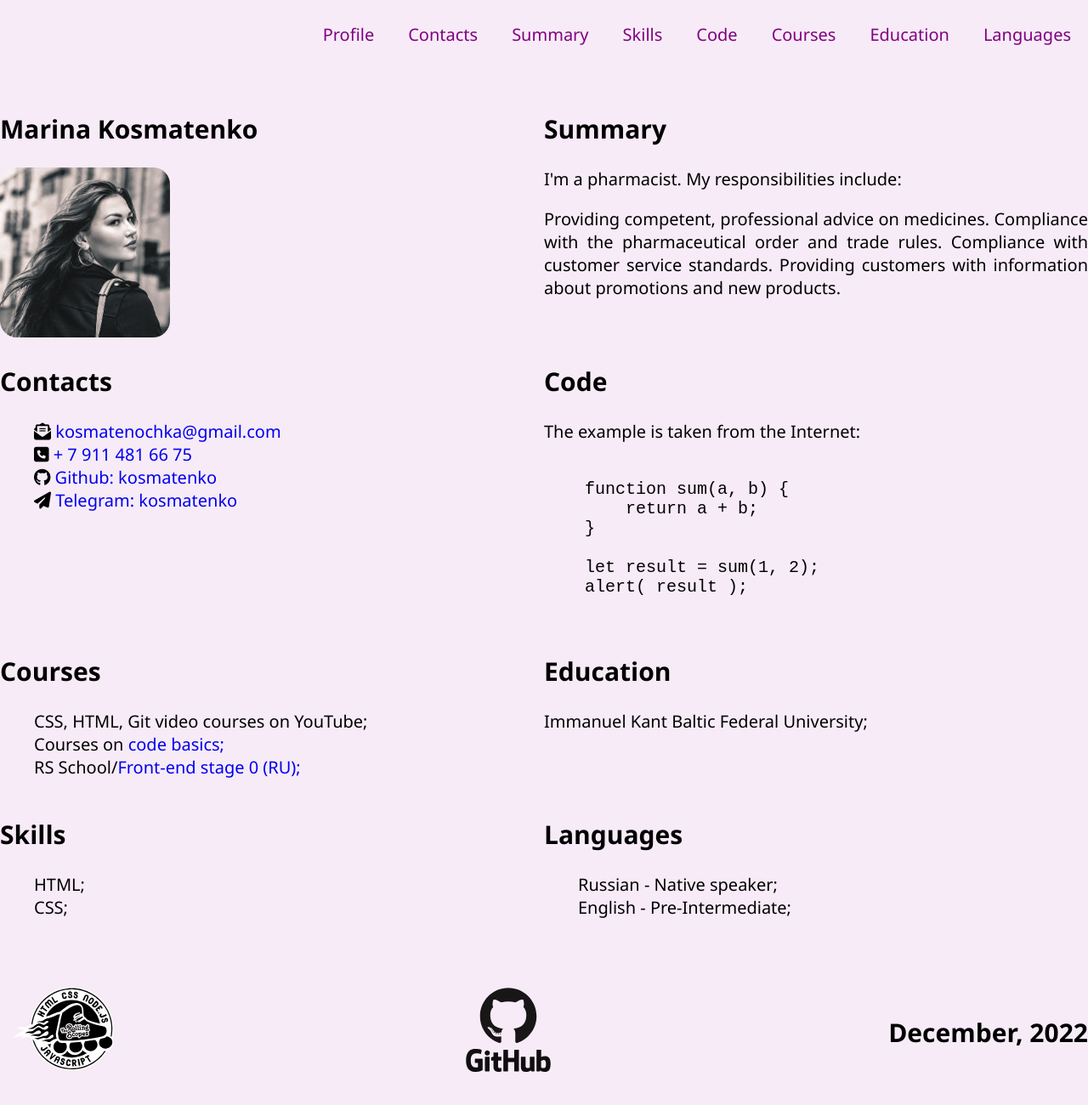
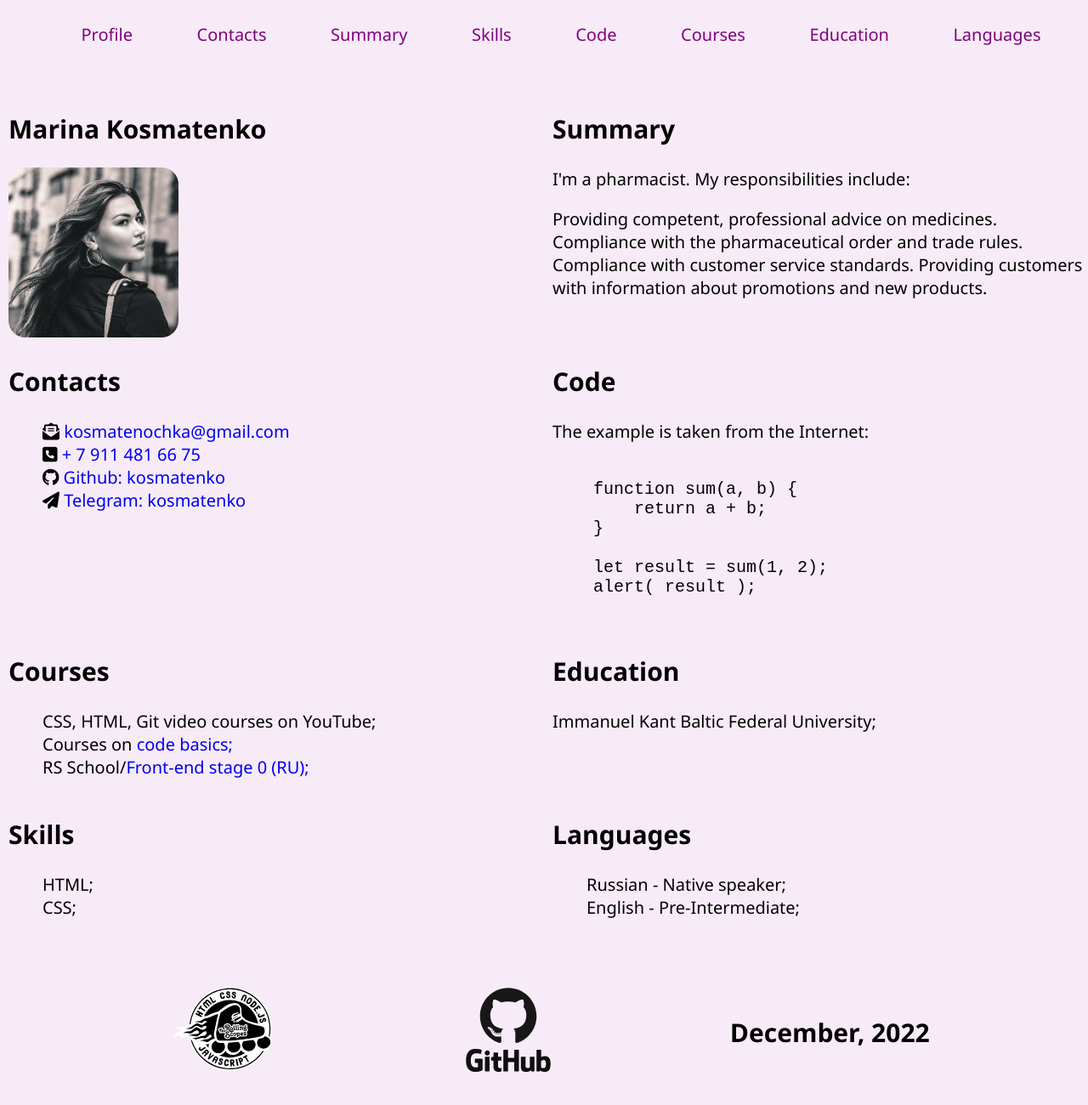
Before and after one commit to kosmatenko/rsschool-cv, a plain HTML site: page index.html in a window 1280 px wide. Shown: the part 4-1304 px from the top of the page at 85% size. Drawn offline with Linux system fonts and the light colour scheme.

Commit message:
refactor: apply prettier

```diff
--- a/style.css
+++ b/style.css
@@ -34,14 +34,14 @@ ul {
   }
 
   .main-container,
-  .container-footer
-  .nav-list {
+  .container-footer {
     display: flex;
     flex-wrap: wrap;
   }
 
   .section {
     width: 50%;
+    padding-left: 10px;
   }
 
 
@@ -53,8 +53,9 @@ ul {
 
   .nav-list {
     display: flex;
-    justify-content: flex-end;
+    justify-content: space-evenly;
     align-items: center;
+    flex-wrap: wrap;
     font-size: 20px;
   }
 
@@ -87,15 +88,8 @@ ul {
 
 .container-footer {
   display: flex;
-  justify-content: space-between;
-  flex-direction: row;
-}
-
-.title-footer {
-  margin: auto 0;
-}
-
- p {
-  text-align: justify;
+  justify-content: space-evenly;
+  align-items: center;
+  flex-wrap: wrap;
 
 }
```
